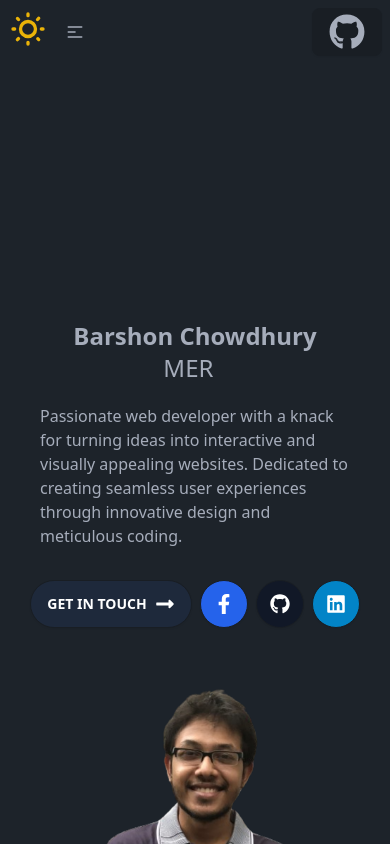
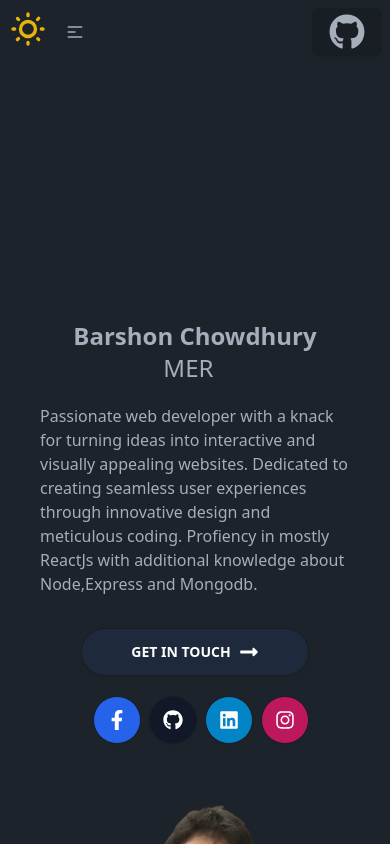
Before and after one commit to Barshonwebdev/Barshon-Portfolio, a React (Vite) app: page / in a window 390 px wide. Shown: the top 844 px of the page. Built offline with nearby package versions, Linux system fonts and the light colour scheme; some icons are missing.

Commit message:
home section fully complete with intro and links (responsive)

```diff
--- a/src/components/Header.jsx
+++ b/src/components/Header.jsx
@@ -6,7 +6,7 @@ const Header = () => {
       <div>
         <div className="navbar bg-base-100">
           <div className="navbar-start">
-             <ThemeToggler></ThemeToggler>
+            <ThemeToggler></ThemeToggler>
             <div className="dropdown">
               <div
                 tabIndex={0}
@@ -39,13 +39,13 @@ const Header = () => {
                   <a>About</a>
                 </li>
                 <li>
+                  <a>Resume</a>
+                </li>
+                <li>
                   <a>Projects</a>
                 </li>
                 <li>
                   <a>Skills</a>
-                </li>
-                <li>
-                  <a>Resume</a>
                 </li>
                 <li>
                   <a>Contact</a>
@@ -62,13 +62,13 @@ const Header = () => {
                 <a className="text-lg">About</a>
               </li>
               <li>
+                <a className="text-lg">Resume</a>
+              </li>
+              <li>
                 <a className="text-lg">Projects</a>
               </li>
               <li>
                 <a className="text-lg">Skills</a>
-              </li>
-              <li>
-                <a className="text-lg">Resume</a>
               </li>
               <li>
                 <a className="text-lg">Contact</a>
--- a/src/components/Home.jsx
+++ b/src/components/Home.jsx
@@ -2,7 +2,7 @@ import { FaComputer } from "react-icons/fa6";
 import propic from '../assets/35052794_1797074400376044_5098867496002256896_n-removebg-preview.png'
 import TypeWriterAnimation from "./TypeWriterAnimation";
 import { Slide } from "react-awesome-reveal";
-import { FaLongArrowAltRight } from "react-icons/fa";
+import { FaInstagram, FaLongArrowAltRight } from "react-icons/fa";
 import { FaFacebookF } from "react-icons/fa";
 import { FaGithub } from "react-icons/fa";
 import { FaLinkedin } from "react-icons/fa";
@@ -25,13 +25,15 @@ const Home = () => {
               Passionate web developer with a knack for turning ideas into
               interactive and visually appealing websites. Dedicated to creating
               seamless user experiences through innovative design and meticulous
-              coding.
+              coding. Profiency in mostly ReactJs with additional knowledge about Node,Express and Mongodb.
             </div>
-            <div className="mt-8 flex space-x-2 justify-center">
+            <div className="mt-8 flex flex-col lg:flex-row space-x-3 justify-center ">
               <button className="btn  hover:btn-neutral uppercase bg-slate-800 text-white rounded-badge">
                 Get in touch{" "}
                 <FaLongArrowAltRight className="text-xl"></FaLongArrowAltRight>
               </button>
+
+              <div className="space-x-2 mt-5 lg:mt-0">
                 <button className="zoom btn btn-circle hover:btn-neutral bg-blue-600">
                   <a
                     target="_blank"
@@ -51,10 +53,24 @@ const Home = () => {
                   </a>
                 </button>
                 <button className="zoom btn btn-circle hover:btn-neutral bg-sky-600">
-                <a href="https://www.linkedin.com/in/barshon-chowdhury-a5b0791a7" target="_blank" rel="noreferrer" >
+                  <a
+                    href="https://www.linkedin.com/in/barshon-chowdhury-a5b0791a7"
+                    target="_blank"
+                    rel="noreferrer"
+                  >
                     <FaLinkedin className="text-xl text-white"></FaLinkedin>
                   </a>
                 </button>
+                <button className="zoom btn btn-circle hover:btn-neutral bg-pink-700">
+                  <a
+                    href="https://www.instagram.com/barshon_drizzle/"
+                    target="_blank"
+                    rel="noreferrer"
+                  >
+                    <FaInstagram className="text-xl text-white"></FaInstagram>
+                  </a>
+                </button>
+              </div>
             </div>
           </div>
         </Slide>
```
Lines whose indentation alone changed are shown as unchanged.
